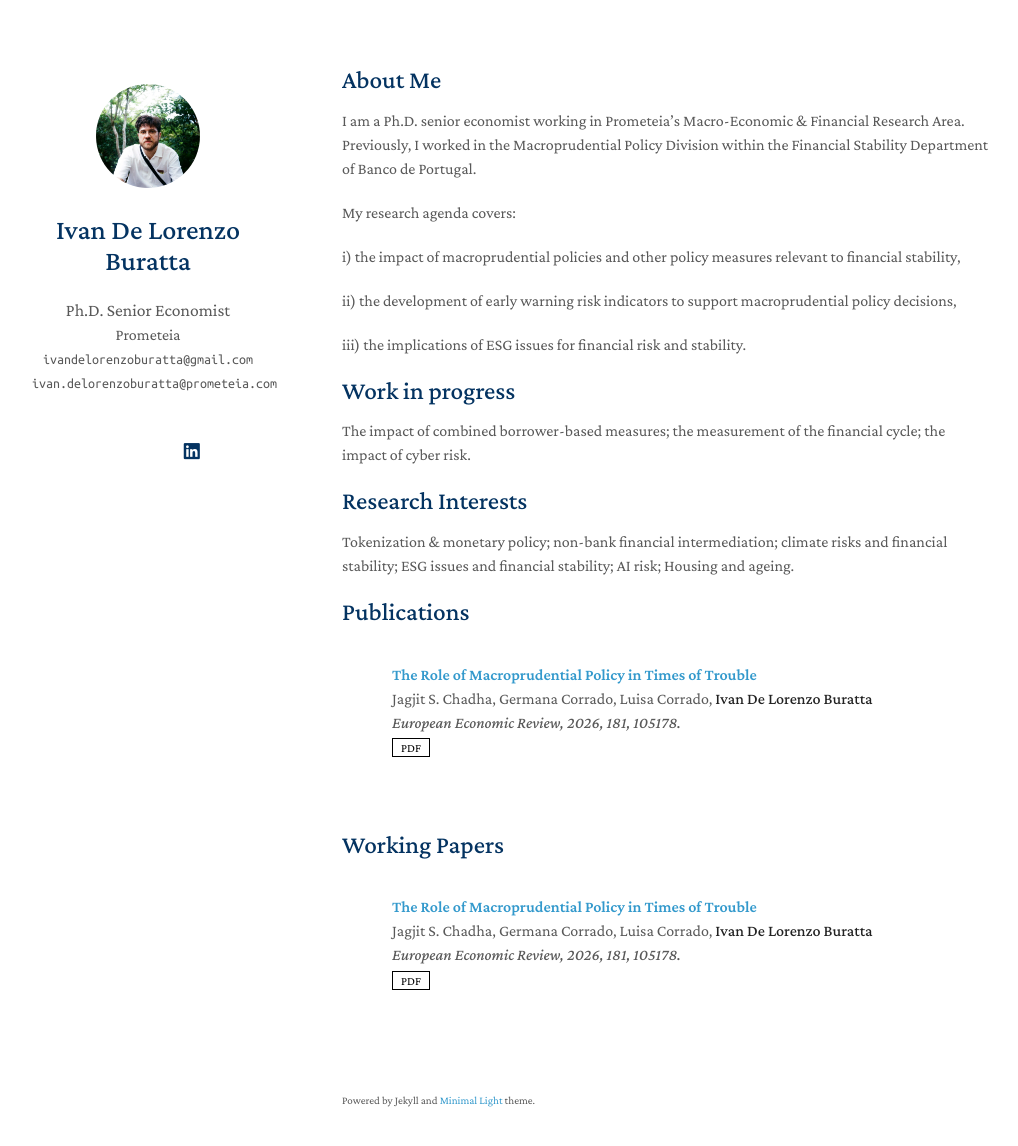
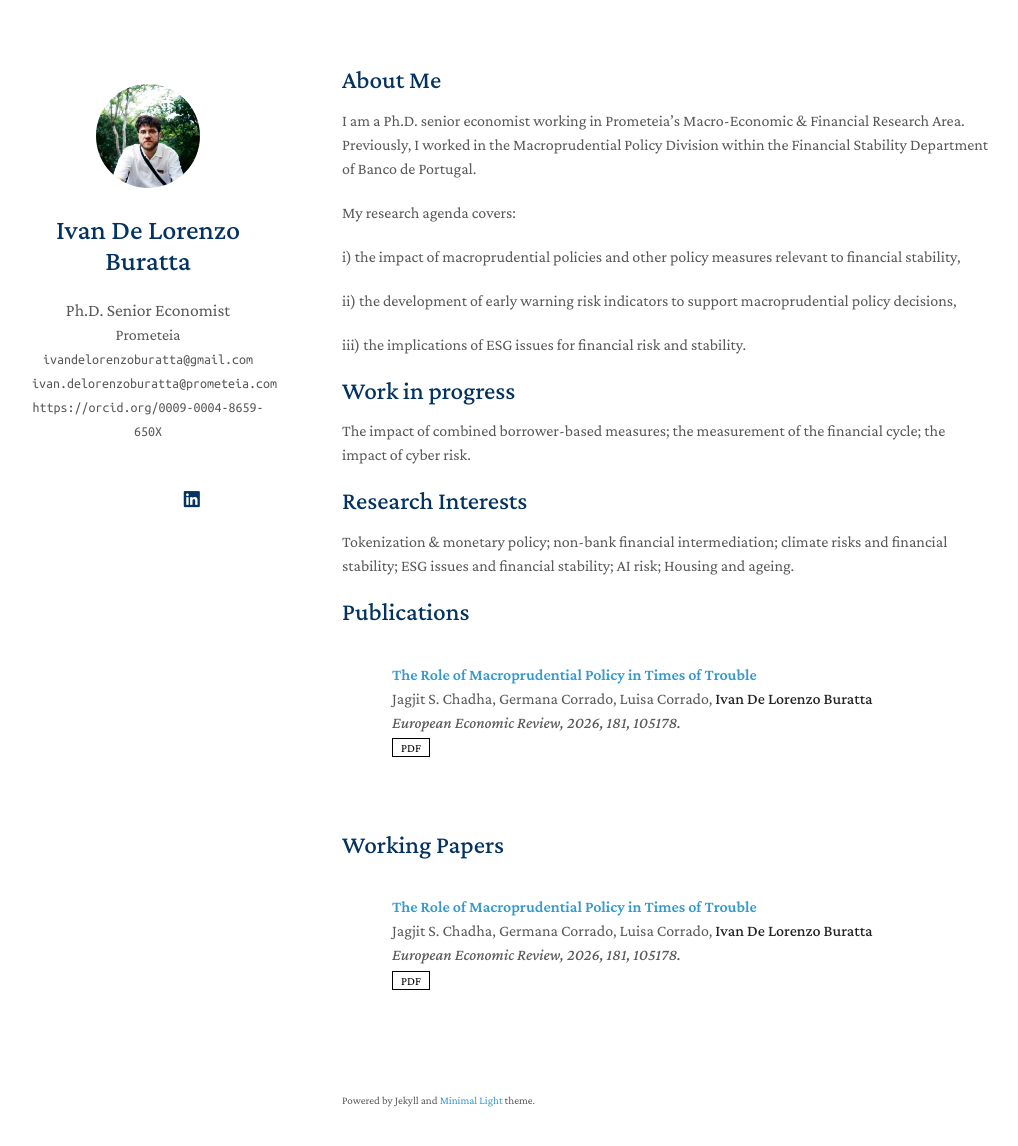
Before and after one commit to ivandelo/ivandelo.github.io, a Jekyll site: the page built from index.md, in a window 1280 px wide and 1181 px high. Shown: the top 1146 px of the window, without its empty margins (128-1146 px from the left). Built offline with Jekyll 4.4.1, drawn with Linux system fonts in a browser that asks for light colours; a style sheet for code colours, icons or effects is not loaded; our own code applies the rules of GitHub Pages for plain Markdown files; part of the change alters nothing that is shown.

Commit message:
Update _config.yml

```diff
--- a/_config.yml
+++ b/_config.yml
@@ -2,7 +2,7 @@
 title: Ivan De Lorenzo Buratta
 position: Ph.D. Senior Economist
 affiliation: Prometeia
-email: ivandelorenzoburatta@gmail.com ivan.delorenzoburatta@prometeia.com
+email: ivandelorenzoburatta@gmail.com ivan.delorenzoburatta@prometeia.com https://orcid.org/0009-0004-8659-650X
 
 # Search Engine Optimization (SEO)
 # The following information is used to improve the website traffic from search engines, e.g., Google.
```
